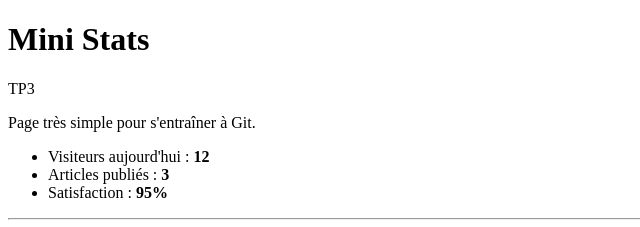
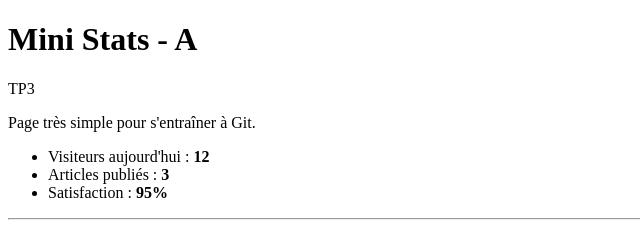
Before and after one commit to gregoireY/mini-stats-TP3, a plain HTML site: page index.html in a window 1280 px wide. Shown: the top 227 px of the page, 0-640 px from the left. Drawn offline with Linux system fonts and the light colour scheme.

Commit message:
Change title for A

```diff
--- a/index.html
+++ b/index.html
@@ -6,7 +6,7 @@
   <title>Mini Stats</title>
 </head>
 <body>
-  <h1>Mini Stats</h1>
+  <h1>Mini Stats - A</h1>
   <p class="subtitle">TP3</p>
   <p>Page très simple pour s'entraîner à Git.</p>
 
```
